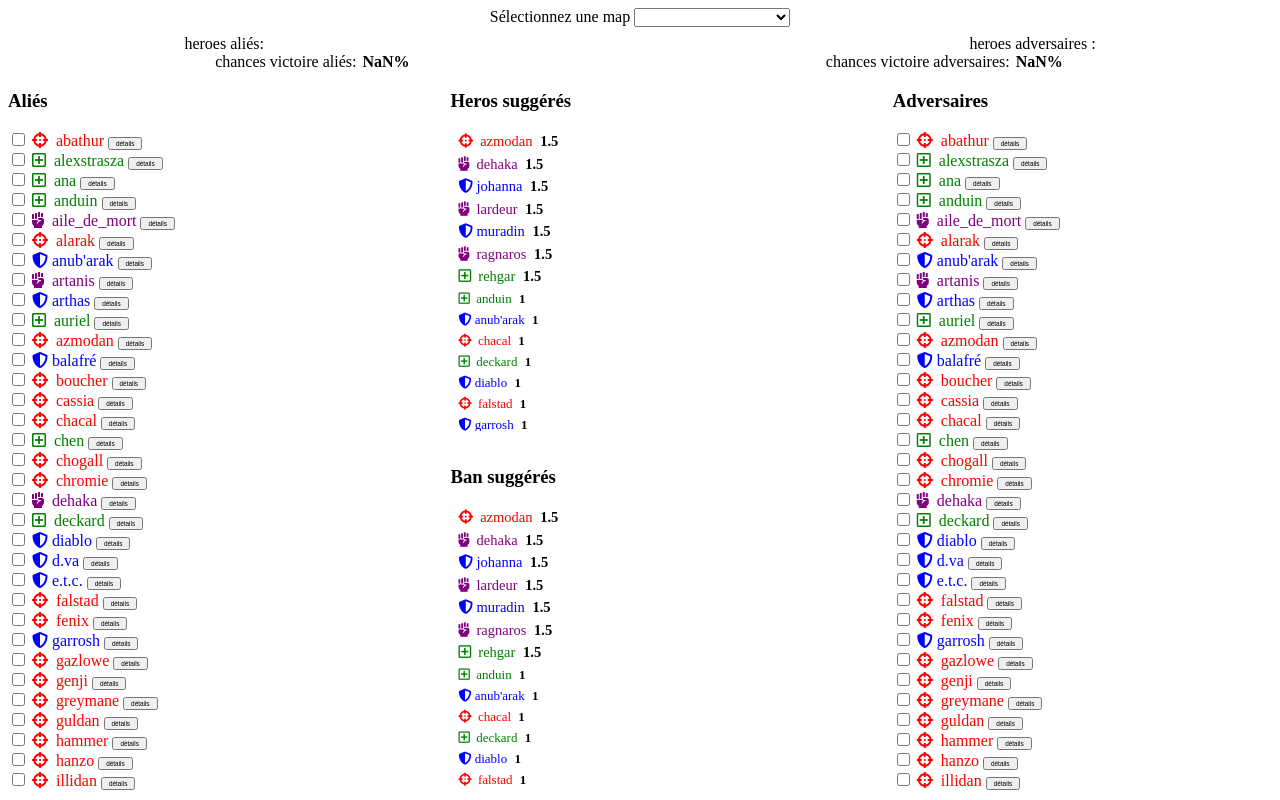
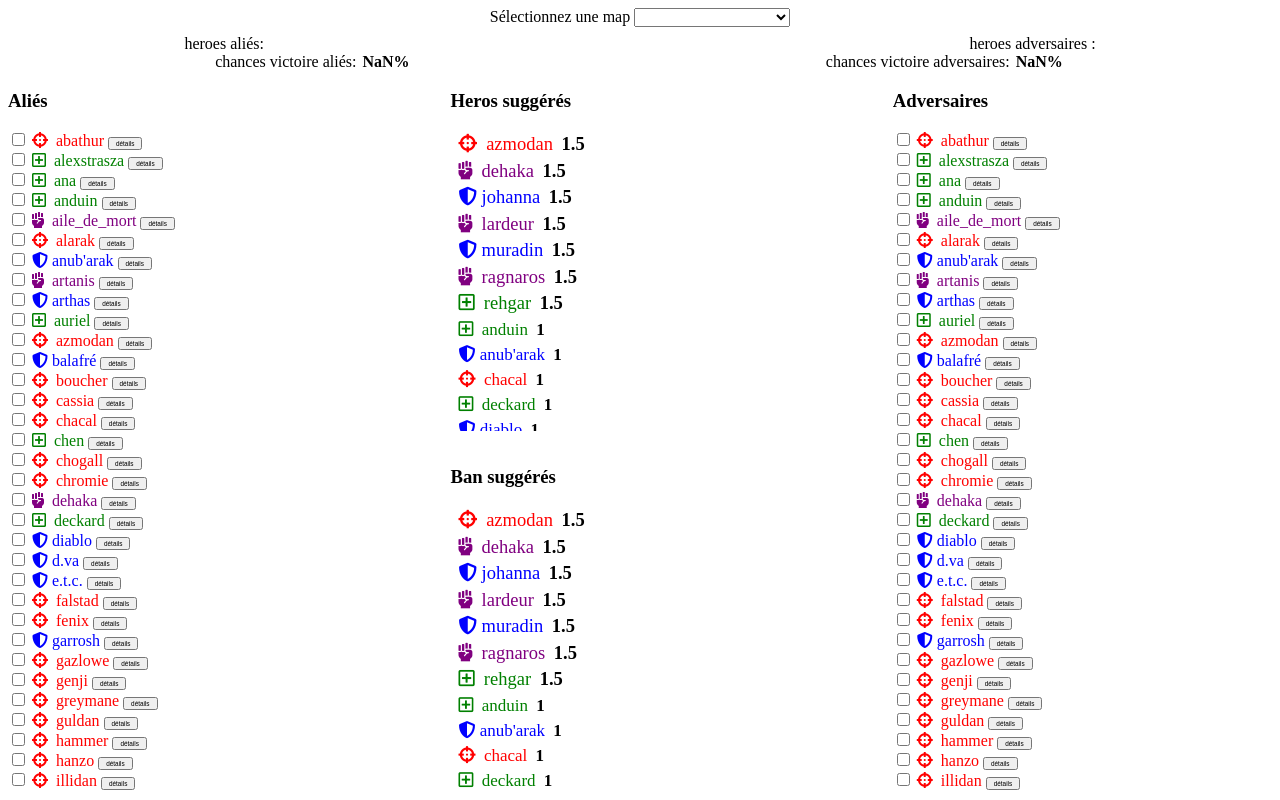
Before and after one commit to olivierboudjema/heroes-draft, an Angular app: page / in a window 1280 px wide. Built offline with nearby package versions, Linux system fonts and the light colour scheme.

Commit message:
adjust size

```diff
--- a/src/app/heroes/heroes.component.html
+++ b/src/app/heroes/heroes.component.html
@@ -25,7 +25,7 @@
     <div class="suggestion" style="margin-bottom: 16px;">
       <h3>Heros suggérés</h3>
       <div class="hero-card" *ngFor="let hero of heroesSuggested | sortBy : 'value' : true">
-        <div class="hero-suggested" [style.font-size]="hero.value * 3 + 10 + 'px'">
+        <div class="hero-suggested" [style.font-size]="hero.value * 3 + 14 + 'px'">
           <span *ngIf="hero.role === 'tank'" class="blue"><i class="fas fa-shield-alt"></i> {{ hero.name }}</span>
           <span *ngIf="hero.role === 'assassin'" class="red"><i class="fas fa-crosshairs"></i> &nbsp;{{ hero.name
             }}</span>
@@ -41,7 +41,7 @@
     <div class="suggestion">
       <h3>Ban suggérés</h3>
       <div class="hero-card" *ngFor="let hero of bansSuggested | sortBy : 'value' : true">
-        <div class="hero-suggested" [style.font-size]="hero.value * 3 + 10 +  'px'">
+        <div class="hero-suggested" [style.font-size]="hero.value * 3 + 14 +  'px'">
           <span *ngIf="hero.role === 'tank'" class="blue"><i class="fas fa-shield-alt"></i> {{ hero.name }}</span>
           <span *ngIf="hero.role === 'assassin'" class="red"><i class="fas fa-crosshairs"></i> &nbsp;{{ hero.name
             }}</span>
```
